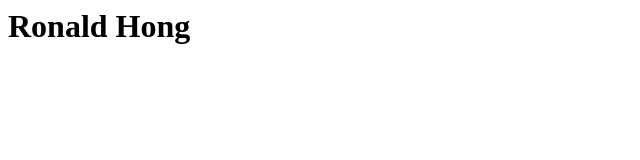
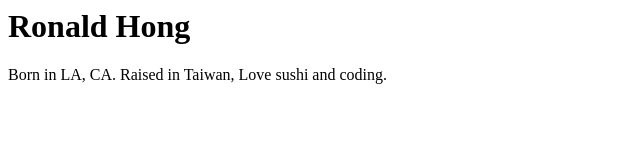
Before and after one commit to ronaldhong/Git-skills, a plain HTML site: page index.html in a window 1280 px wide. Shown: the whole page, without its empty margins (0-640 px from the left). Drawn offline with Linux system fonts and the light colour scheme.

Commit message:
added to add-bio

```diff
--- a/index.html
+++ b/index.html
@@ -1 +1,2 @@
 <h1>Ronald Hong</h1>
+<p>Born in LA, CA. Raised in Taiwan, Love sushi and coding.</p>
```
